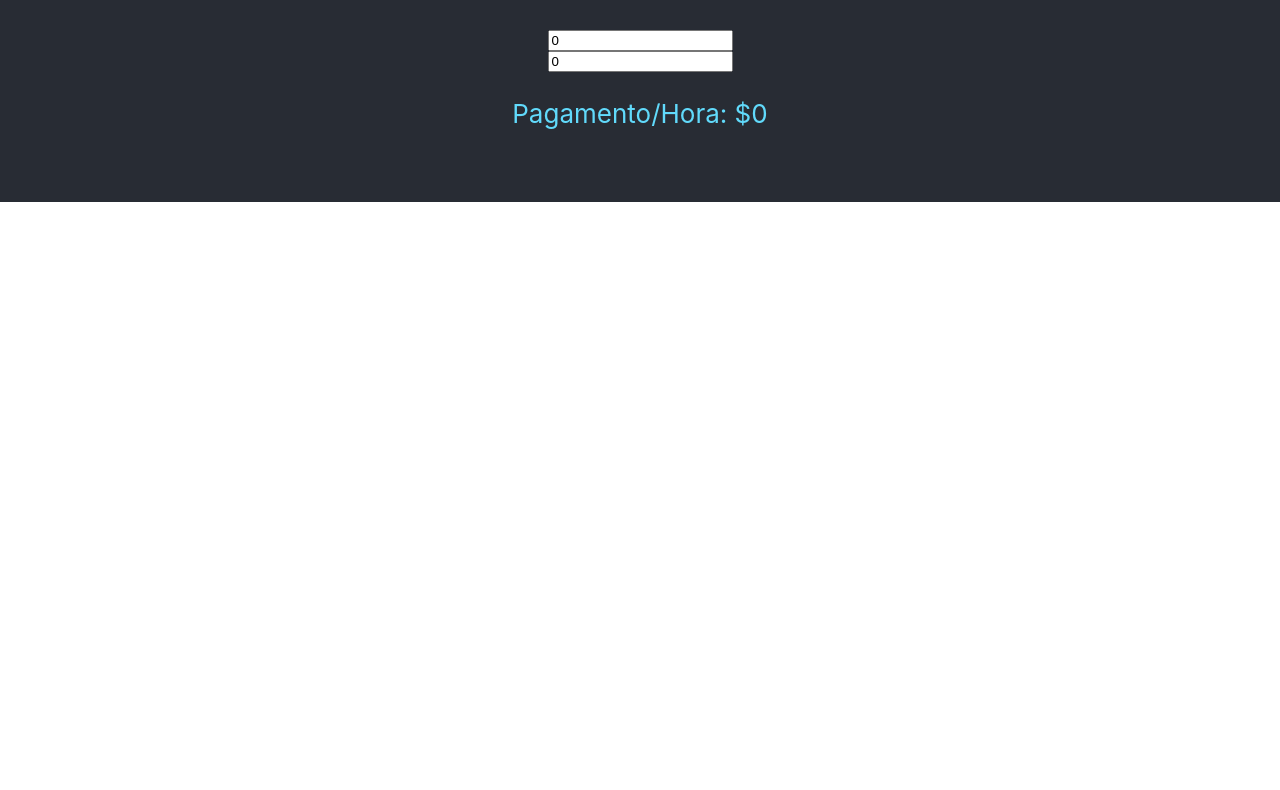
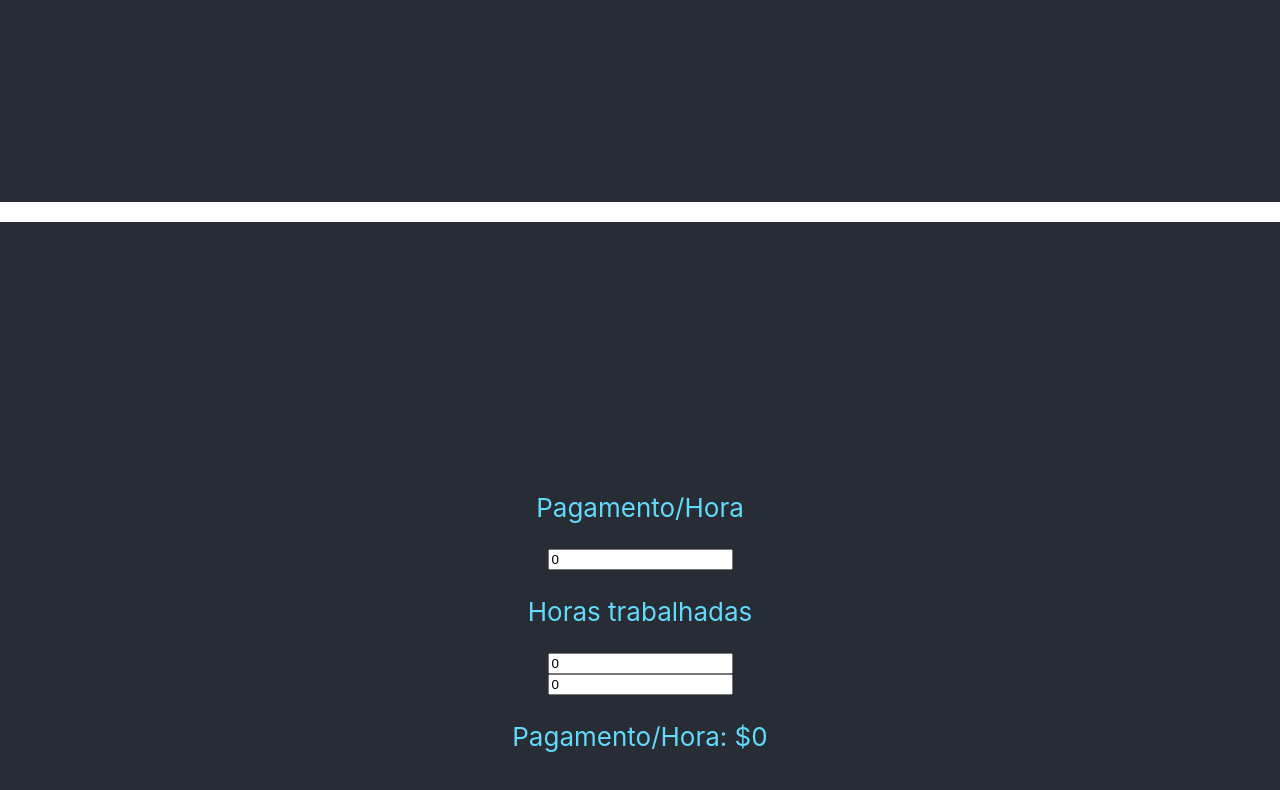
Before and after one commit to brian-spinos/inside-out-cleaning-calculator-2, a React (Create React App) app: page / in a window 1280 px wide. Shown: the part 598-1388 px from the top of the page. Before the commit the page ends 800 px from the top, so only its background shows below. Built offline with nearby package versions, Linux system fonts and the light colour scheme.

Commit message:
minor fix

```diff
--- a/src/App.jsx
+++ b/src/App.jsx
@@ -9,12 +9,16 @@ import './styles/styles.css';
 
 function App() {
   return (
-    <div className="app-container">
+    <>
+      <div className="app-container">
       <img src="/inside-out-logo.jpeg" />
       <FirstCalculator />
-      <hr />
+    </div>
+    <br />
+    <div className="app-container">
       <SecondCalculator />
     </div>
+    </>
   );
 }
 
```
